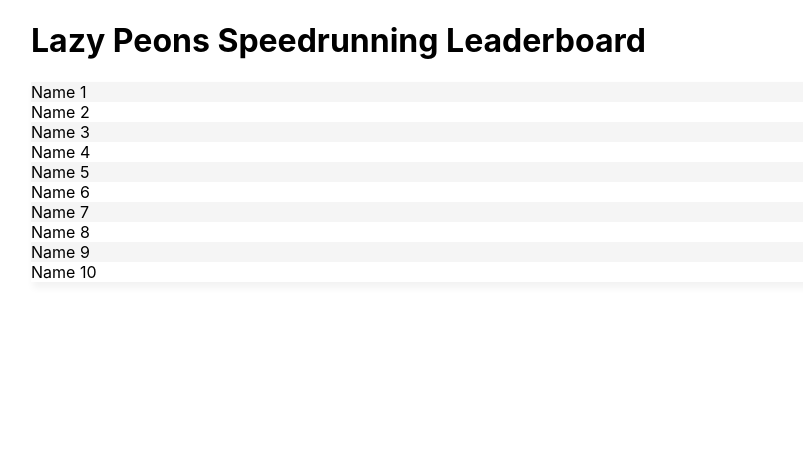
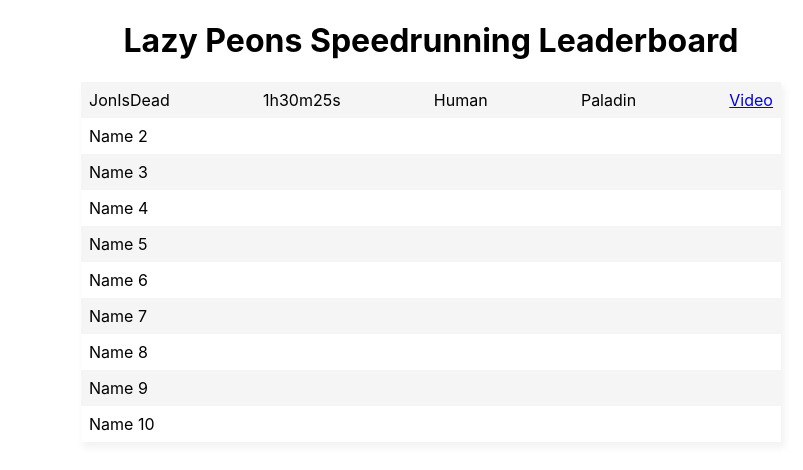
Before and after one commit to benjclark/lazy-peons-leaderboard, a PHP site: page / in a window 1280 px wide. Shown: the top 470 px of the page, without its empty margins (209-1012 px from the left). Run offline with PHP 8.4, Linux system fonts and the light colour scheme.

Commit message:
Adds Jon as leader

```diff
--- a/index.html
+++ b/index.html
@@ -13,7 +13,7 @@
 <div class="container">
     <h1>Lazy Peons Speedrunning Leaderboard</h1>
     <ol class="leaderboard">
-        <li>Name 1</li>
+        <li><span>JonIsDead</span><span>1h30m25s</span><span>Human</span><span>Paladin</span><a href="https://www.youtube.com/watch?v=JCgkBcFNUgY">Video</a></li>
         <li>Name 2</li>
         <li>Name 3</li>
         <li>Name 4</li>
--- a/main.css
+++ b/main.css
@@ -8,8 +8,10 @@ html {
 }
 
 .container {
-    max-width: 800px;
+    max-width: 1000px;
     margin: 0 auto;
+    padding: 0  .5rem;
+    text-align: center;
 }
 
 .leaderboard {
@@ -17,8 +19,16 @@ html {
     margin: 0;
     padding: 0;
     display: flex;
+    max-width: 700px;
+    margin: 0 auto;
     flex-direction: column;
     box-shadow: 3px 5px 7px 1px rgba(0, 0, 0, .05);
+}
+
+.leaderboard li {
+    display: flex;
+    justify-content: space-between;
+    padding: .5rem;
 }
 
 .leaderboard li:nth-child(odd) {
```
